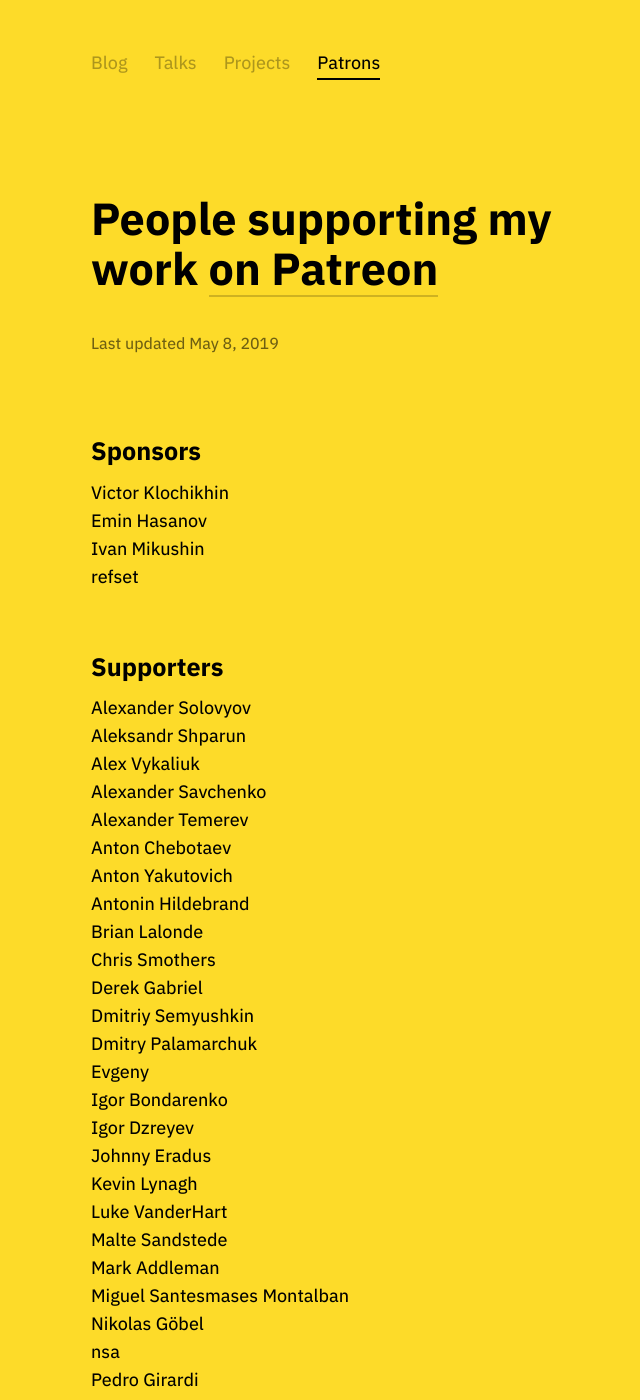
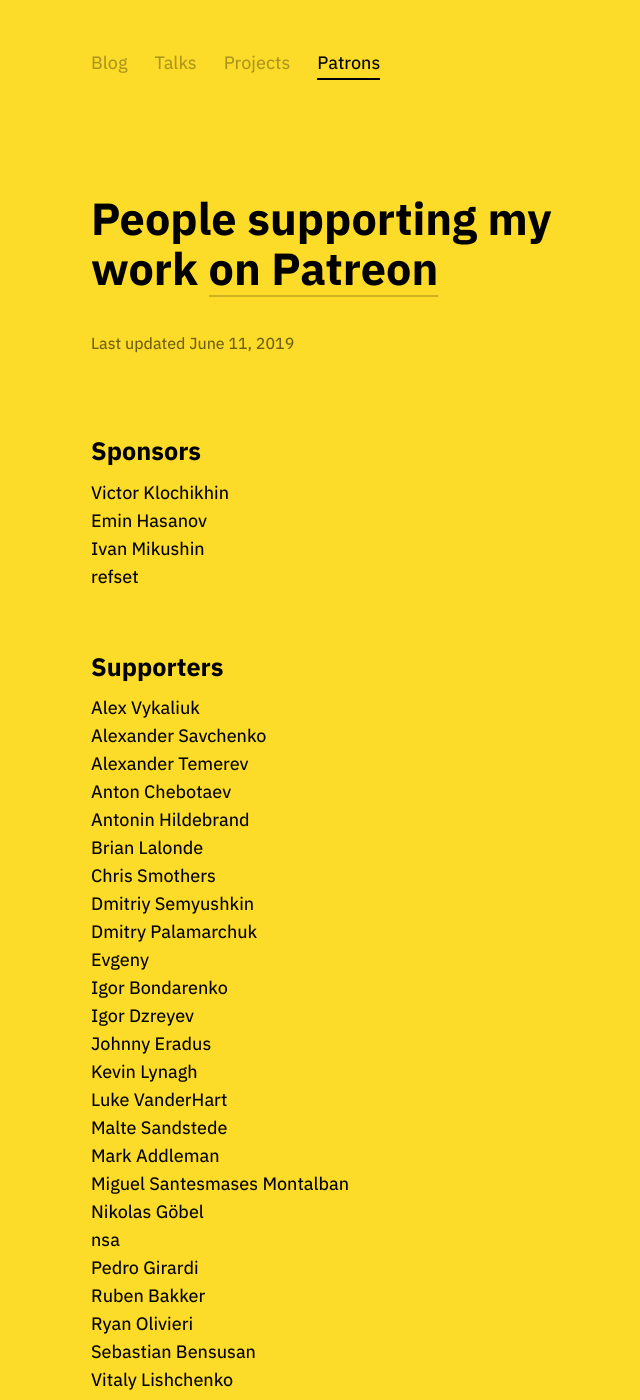
Before and after one commit to tonsky/tonsky.github.io, a Jekyll site: the page built from patrons/index.html, in a window 1280 px wide and 1400 px high. Shown: the whole window, without its empty margins (278-918 px from the left). Built offline with Jekyll 4.4.1, drawn with Linux system fonts in a browser that asks for light colours; some of the changed text lies outside the part shown.

Commit message:
Updated Patrons list

```diff
--- a/patrons/index.html
+++ b/patrons/index.html
@@ -17,7 +17,7 @@
 <div class="post">
 
 <h1 class="title">People supporting my work <a href="https://patreon.com/tonsky" target="_blank">on Patreon</a></h1>
-<div class="footer">Last updated May 8, 2019</div>
+<div class="footer">Last updated June 11, 2019</div>
 
 <h2>Sponsors</h2>
 <li>Victor Klochikhin</li>
@@ -26,17 +26,13 @@
 <li>refset</li>
 
 <h2>Supporters</h2>
-<li>Alexander Solovyov</li>
-<li>Aleksandr Shparun</li>
 <li>Alex Vykaliuk</li>
 <li>Alexander Savchenko</li>
 <li>Alexander Temerev</li>
 <li>Anton Chebotaev</li>
-<li>Anton Yakutovich</li>
 <li>Antonin Hildebrand</li>
 <li>Brian Lalonde</li>
 <li>Chris Smothers</li>
-<li>Derek Gabriel</li>
 <li>Dmitriy Semyushkin</li>
 <li>Dmitry Palamarchuk</li>
 <li>Evgeny</li>
@@ -64,22 +59,24 @@
 <li>Andre Richards</li>
 <li>Andreas Pizsa</li>
 <li>Andrey Salomatin</li>
-<li>Anton V.</li>
 <li>Anton Zadorozhniy</li>
 <li>Ben Brinckerhoff</li>
 <li>Christopher Hagmann</li>
 <li>Daniel Egan</li>
 <li>Daniel Woelfel</li>
 <li>Dave Achuk</li>
+<li>David Nachman</li>
 <li>David Whittington</li>
 <li>Dieter Komendera</li>
 <li>Ikuru Kanuma</li>
 <li>Ivan Inozemtsev</li>
+<li>Jash Lam</li>
+<li>Jos van Bakel</li>
 <li>Magnar Sveen</li>
 <li>Majnu Schäfer</li>
 <li>Marius Wingerei</li>
-<li>Max Barnash</li>
 <li>Maxim Samoilov</li>
+<li>Michael Everson</li>
 <li>Michiel Trimpe</li>
 <li>Noah</li>
 <li>Odin Hole Standal</li>
```
Also changed, not shown: other parts of patrons/index.html (+0 -1 lines).
